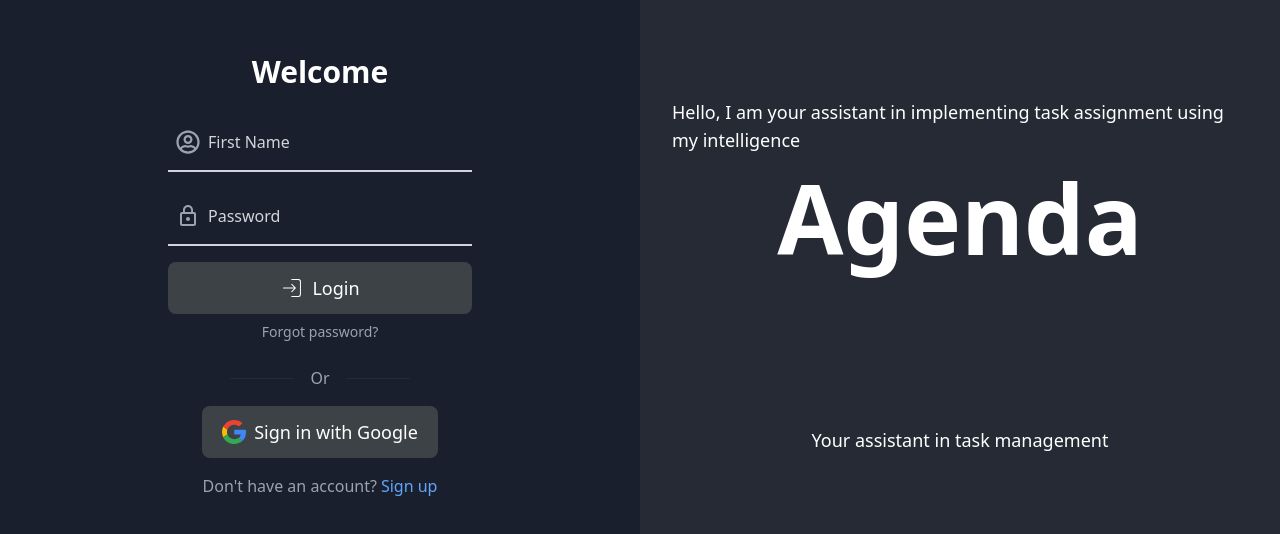
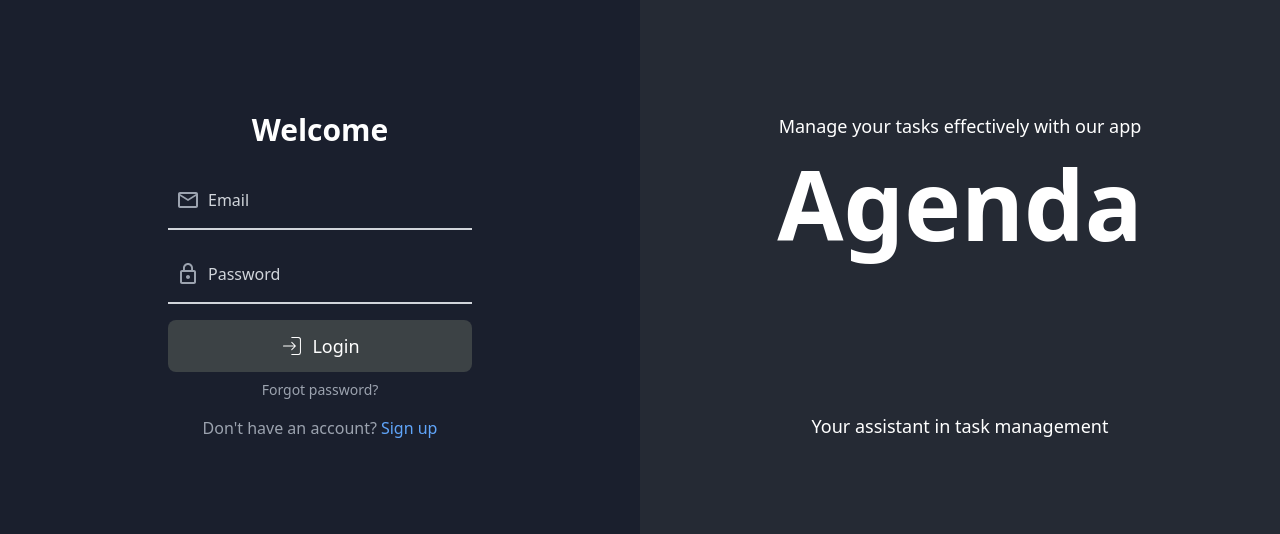
Before and after one commit to foxnaim/Agenda-client-, a Next.js app: page /pages/login in a window 1280 px wide. Shown: the part 124-658 px from the top of the page. Built offline with nearby package versions, Linux system fonts and the light colour scheme.

Commit message:
modified:   src/app/components/Button/Button.tsx 	renamed:    src/app/servises/context/context.tsx -> src/app/context/context.tsx 	renamed:    src/app/servises/api.ts -> src/app/context/useContext.tsx 	modified:   src/app/pages/login/page.tsx 	modified:   src/app/servises/auth.ts

```diff
--- a/src/app/components/Button/Button.tsx
+++ b/src/app/components/Button/Button.tsx
@@ -10,14 +10,16 @@ type Props = {
   fullWidth?: boolean; // Опция для широкой кнопки
   disabled?: boolean; // Отключение кнопки
   onClick?: () => void; // Добавляем обработчик клика
+  type?: "button" | "submit" | "reset"; // Добавляем поддержку атрибута type
 };
 
-const Button: React.FC<Props> = ({ name, text, Icon, ImageSrc, fullWidth, disabled, onClick }) => {
+const Button: React.FC<Props> = ({ name, text, Icon, ImageSrc, fullWidth, disabled, onClick, type = "button" }) => {
   return (
     <button
       name={name}
       disabled={disabled}
       onClick={onClick} // Передаём onClick в кнопку
+      type={type} // Передаем type в кнопку
       className={`
         flex items-center justify-center px-5 py-3 rounded-lg
         ${fullWidth ? "w-full" : "w-auto"}
--- a/src/app/pages/login/page.tsx
+++ b/src/app/pages/login/page.tsx
@@ -1,4 +1,5 @@
 "use client";
+
 import React, { useState } from "react";
 import { motion } from "framer-motion";
 import Button from "@/app/components/Button/Button";
@@ -8,43 +9,48 @@ import { CiLogin, CiUser } from "react-icons/ci";
 import { FaRegUserCircle } from "react-icons/fa";
 import Link from "next/link";
 import Google from "@/app/images/icon/Google.svg";
-import { registerUser, loginUser } from "@/app/servises/auth";
+import { registerUser, loginUser } from "@/app/servises/auth"; // Исправил путь к сервису
 
 const Login: React.FC = () => {
   const [isSignUp, setIsSignUp] = useState(false);
 
-  // Общие поля
+  // Поля формы
   const [email, setEmail] = useState("");
   const [password, setPassword] = useState("");
-
-  // Поля регистрации
   const [firstName, setFirstName] = useState("");
   const [lastName, setLastName] = useState("");
   const [phone, setPhone] = useState("");
   const [dateBirth, setDateBirth] = useState("");
   const [confirmPassword, setConfirmPassword] = useState("");
-
   const [loading, setLoading] = useState(false);
 
-  const handleFormSubmit = async () => {
+  // Обработчик формы
+  const handleFormSubmit = async (e: React.FormEvent) => {
+    e.preventDefault(); // Предотвращаем перезагрузку страницы
     if (loading) return;
+
     setLoading(true);
-
     try {
-      // Если регистрация, проверяем совпадение паролей
-      if (isSignUp && password !== confirmPassword) {
-        alert("Passwords do not match!");
-        return;
+      if (isSignUp) {
+        if (password !== confirmPassword) {
+          alert("Passwords do not match!");
+          return;
+        }
+        const { message } = await registerUser(
+          email,
+          password,
+          firstName,
+          lastName,
+          phone,
+          dateBirth
+        );
+        alert(message);
+      } else {
+        const { message } = await loginUser(email, password);
+        alert(message);
       }
-
-      const { message } = isSignUp
-        ? await registerUser(email, password, firstName, lastName, phone, dateBirth)
-        : await loginUser(email, password);
-
-      alert(message);
     } catch (error: any) {
       alert(error.message);
-      console.error(error.message);
     } finally {
       setLoading(false);
     }
@@ -62,10 +68,7 @@ const Login: React.FC = () => {
       >
         <form
           className="p-6 md:p-10 rounded-xl w-full max-w-sm text-center"
-          onSubmit={(e) => {
-            e.preventDefault();
-            handleFormSubmit();
-          }}
+          onSubmit={handleFormSubmit}
         >
           <h1 className="text-3xl font-bold text-white mb-6">
             {isSignUp ? "Sign up" : "Welcome"}
@@ -74,27 +77,6 @@ const Login: React.FC = () => {
           <div className="mb-4 space-y-4">
             {/* Email */}
             <Input
-                  type="text"
-                  name="firstName"
-                  placeholder="First Name"
-                  Icon={FaRegUserCircle}
-                  value={firstName}
-                  onChange={(e) => setFirstName(e.target.value)}
-                />
-
-            {/* Режим регистрации */}
-            {isSignUp && (
-              <>
-               <Input
-                  type="text"
-                  name="lastName"
-                  placeholder="Last Name"
-                  Icon={FaRegUserCircle}
-                  value={lastName}
-                  onChange={(e) => setLastName(e.target.value)}
-                />
-
-                <Input
               type="email"
               name="email"
               placeholder="Email"
@@ -103,6 +85,33 @@ const Login: React.FC = () => {
               onChange={(e) => setEmail(e.target.value)}
             />
 
+            {/* Поля для регистрации */}
+            {isSignUp && (
+              <>
+                <Input
+                  type="text"
+                  name="firstName"
+                  placeholder="First Name"
+                  Icon={FaRegUserCircle}
+                  value={firstName}
+                  onChange={(e) => setFirstName(e.target.value)}
+                />
+                <Input
+                  type="text"
+                  name="lastName"
+                  placeholder="Last Name"
+                  Icon={FaRegUserCircle}
+                  value={lastName}
+                  onChange={(e) => setLastName(e.target.value)}
+                />
+                <Input
+                  type="text"
+                  name="phone"
+                  placeholder="Phone"
+                  Icon={FaRegUserCircle}
+                  value={phone}
+                  onChange={(e) => setPhone(e.target.value)}
+                />
                 <Input
                   type="date"
                   name="dateBirth"
@@ -136,42 +145,28 @@ const Login: React.FC = () => {
             )}
           </div>
 
-          <motion.div className="flex justify-center" whileHover={{ scale: 1.1 }}>
+          <motion.div
+            className="flex justify-center"
+            whileHover={{ scale: 1.1 }}
+          >
             <Button
               name={isSignUp ? "Sign Up" : "Login"}
               text={loading ? "Processing..." : isSignUp ? "Sign Up" : "Login"}
               Icon={isSignUp ? CiUser : CiLogin}
               fullWidth
-              onClick={handleFormSubmit}
+              type="submit" // Теперь можно использовать type
               disabled={loading}
             />
           </motion.div>
 
-          {/* Ссылка "Forgot password" для логина */}
+          {/* Ссылка "Forgot password" */}
           {!isSignUp && (
-            <motion.div
-              className="text-sm mt-2 text-gray-400"
-              initial={{ opacity: 0 }}
-              animate={{ opacity: 1 }}
-              transition={{ duration: 0.5 }}
-            >
+            <motion.div className="text-sm mt-2 text-gray-400">
               <Link href="/forgot-password" className="hover:underline">
                 Forgot password?
               </Link>
             </motion.div>
           )}
-
-          {/* Разделитель */}
-          <div className="flex items-center justify-center mt-6 gap-4">
-            <div className="border-t" style={{ borderColor: "var(--dark)", width: "4rem" }} />
-            <span className="text-gray-400">Or</span>
-            <div className="border-t" style={{ borderColor: "var(--dark)", width: "4rem" }} />
-          </div>
-
-          {/* Кнопка для входа через Google */}
-          <motion.div className="mt-4 flex justify-center" whileHover={{ scale: 1.1 }}>
-            <Button name="Google" text="Sign in with Google" ImageSrc={Google} />
-          </motion.div>
 
           {/* Переключатель между режимами регистрации и логина */}
           <div className="mt-4 text-gray-400">
@@ -210,9 +205,7 @@ const Login: React.FC = () => {
         animate={{ opacity: 1, x: 0 }}
         transition={{ duration: 0.8 }}
       >
-        <p className="text-lg">
-          Hello, I am your assistant in implementing task assignment using my intelligence
-        </p>
+        <p className="text-lg">Manage your tasks effectively with our app</p>
         <h1 className="text-5xl md:text-[6rem] font-bold mt-4">Agenda</h1>
         <p className="text-lg mt-40">Your assistant in task management</p>
       </motion.div>
--- a/src/app/servises/auth.ts
+++ b/src/app/servises/auth.ts
@@ -1,5 +1,5 @@
 import axios from "axios";
-import { BASE_URL } from "./context/context";
+import { BASE_URL } from "../context/context";
 
 export type AuthResponse = {
   message: string;
```
Also changed, not shown: src/app/context/context.tsx (renamed from src/app/servises/context/context.tsx), src/app/context/useContext.tsx (added).
